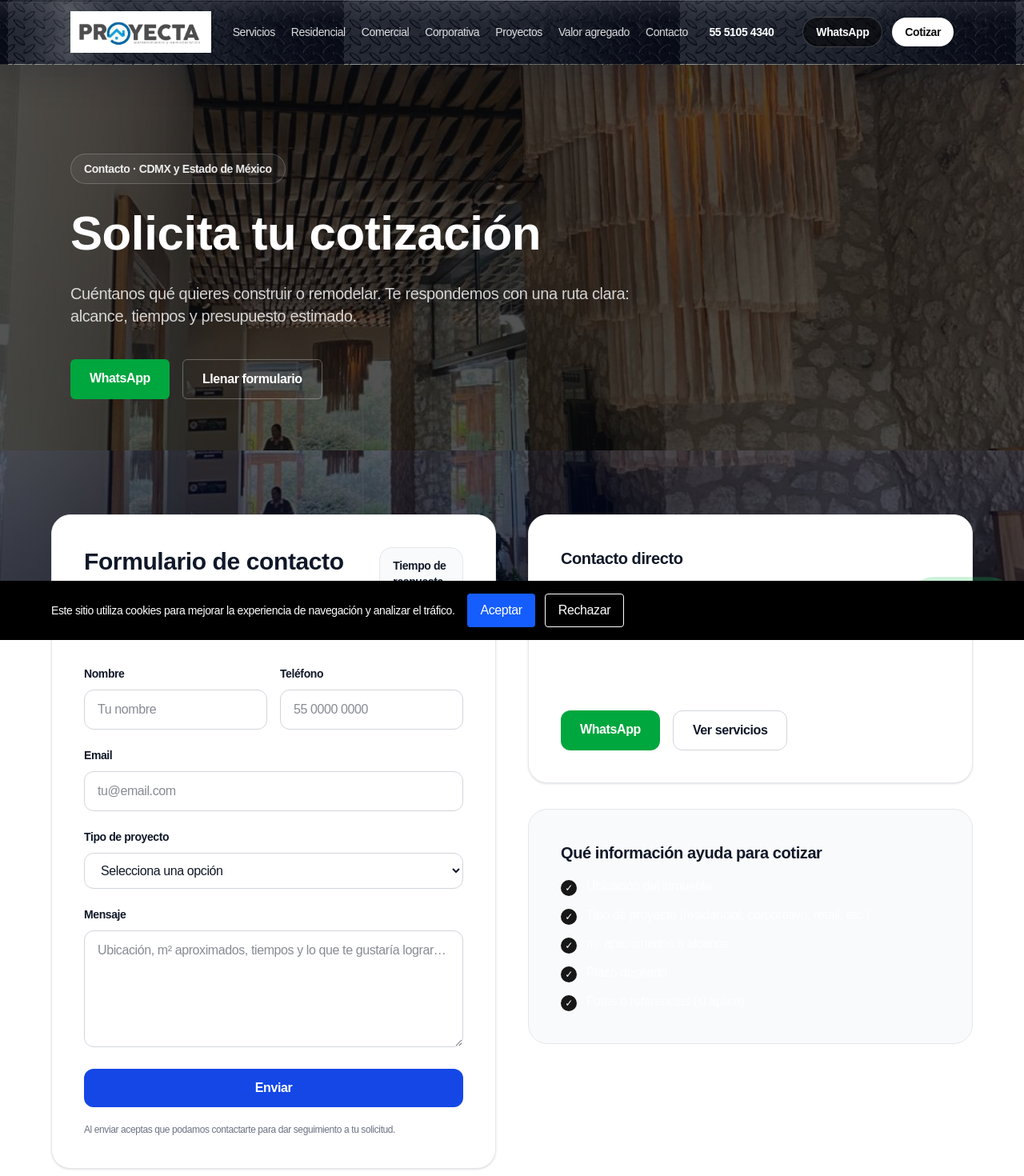
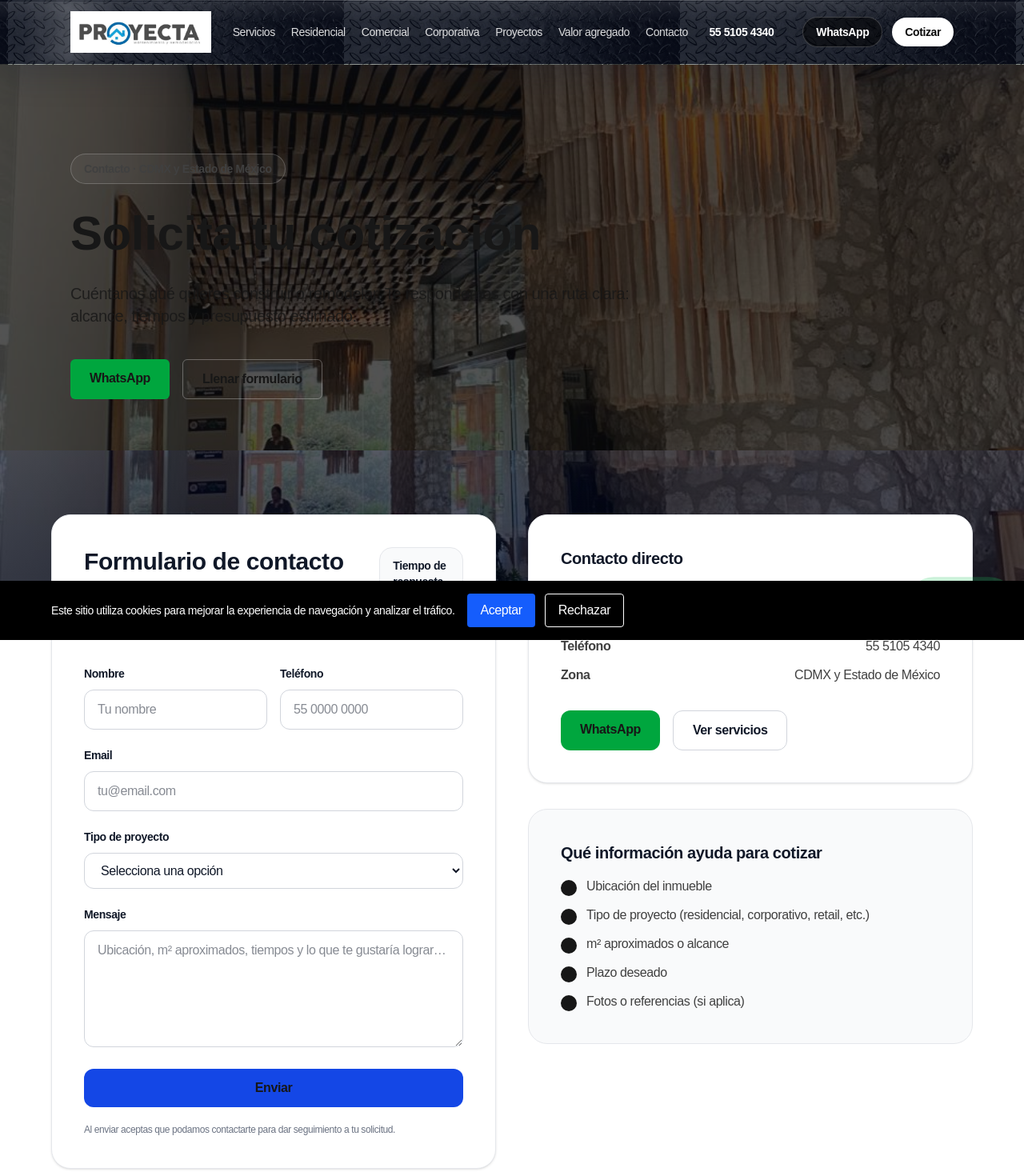
Before and after one commit to caprivara86/proyectaremodela, a Next.js app: page /contacto in a window 1280 px wide. Shown: the top 1470 px of the page at 80% size. Built offline with nearby package versions, Linux system fonts and the light colour scheme.

Commit message:
UI: correcciones de contraste en servicios y contacto (texto visible en tarjetas y secciones)

```diff
--- a/src/app/contacto/page.tsx
+++ b/src/app/contacto/page.tsx
@@ -82,8 +82,8 @@ export default function ContactoPage() {
         </div>
 
         <div className="relative max-w-6xl mx-auto px-6 pt-28 pb-16">
-          <div className="max-w-3xl text-white">
-            <p className="inline-flex items-center gap-2 rounded-full border border-white/20 bg-white/5 px-4 py-2 text-sm font-semibold text-white/90">
+          <div className="max-w-3xl text-neutral-900">
+            <p className="inline-flex items-center gap-2 rounded-full border border-white/20 bg-white/5 px-4 py-2 text-sm font-semibold text-neutral-700">
               Contacto · CDMX y Estado de México
             </p>
 
@@ -91,7 +91,7 @@ export default function ContactoPage() {
               Solicita tu cotización
             </h1>
 
-            <p className="mt-6 text-lg md:text-xl text-white/80">
+            <p className="mt-6 text-lg md:text-xl text-neutral-900/80">
               Cuéntanos qué quieres construir o remodelar. Te respondemos con una ruta clara: alcance, tiempos y presupuesto estimado.
             </p>
 
@@ -100,14 +100,14 @@ export default function ContactoPage() {
                 href={`https://wa.me/${WHATSAPP_PHONE}?text=${WHATSAPP_TEXT}`}
                 target="_blank"
                 rel="noopener noreferrer"
-                className="inline-flex justify-center rounded-md bg-green-600 px-6 py-3 font-semibold text-white hover:brightness-95 transition"
+                className="inline-flex justify-center rounded-md bg-green-600 px-6 py-3 font-semibold text-neutral-900 hover:brightness-95 transition"
               >
                 WhatsApp
               </a>
 
               <a
                 href="#form"
-                className="inline-flex justify-center rounded-md border border-white/30 px-6 py-3 font-semibold text-white hover:bg-black/50 transition"
+                className="inline-flex justify-center rounded-md border border-white/30 px-6 py-3 font-semibold text-neutral-900 hover:bg-black/50 transition"
               >
                 Llenar formulario
               </a>
@@ -219,7 +219,7 @@ export default function ContactoPage() {
               <button
                 type="submit"
                 disabled={status === "loading"}
-                className="w-full rounded-xl bg-blue-700 px-6 py-3 font-semibold text-white hover:bg-blue-800 transition disabled:opacity-60"
+                className="w-full rounded-xl bg-blue-700 px-6 py-3 font-semibold text-neutral-900 hover:bg-blue-800 transition disabled:opacity-60"
               >
                 {status === "loading" ? "Enviando…" : "Enviar"}
               </button>
@@ -237,7 +237,7 @@ export default function ContactoPage() {
                 Si prefieres, contáctanos por WhatsApp. Te ayudamos a definir el mejor camino para tu remodelación.
               </p>
 
-              <div className="mt-6 space-y-3 text-white/90">
+              <div className="mt-6 space-y-3 text-neutral-700">
                 <div className="flex items-center justify-between">
                   <span className="font-semibold">Teléfono</span>
                   <span>55 5105 4340</span>
@@ -253,7 +253,7 @@ export default function ContactoPage() {
                   href={`https://wa.me/${WHATSAPP_PHONE}?text=${WHATSAPP_TEXT}`}
                   target="_blank"
                   rel="noopener noreferrer"
-                  className="inline-flex justify-center rounded-xl bg-green-600 px-6 py-3 font-semibold text-white hover:brightness-95 transition"
+                  className="inline-flex justify-center rounded-xl bg-green-600 px-6 py-3 font-semibold text-neutral-900 hover:brightness-95 transition"
                 >
                   WhatsApp
                 </a>
@@ -268,7 +268,7 @@ export default function ContactoPage() {
 
             <div className="rounded-3xl border border-gray-200 bg-gray-50 p-8 md:p-10">
               <h3 className="text-xl font-semibold">Qué información ayuda para cotizar</h3>
-              <ul className="mt-4 space-y-3 text-white/90">
+              <ul className="mt-4 space-y-3 text-neutral-700">
                 {[
                   "Ubicación del inmueble",
                   "Tipo de proyecto (residencial, corporativo, retail, etc.)",
@@ -277,7 +277,7 @@ export default function ContactoPage() {
                   "Fotos o referencias (si aplica)",
                 ].map((i) => (
                   <li key={i} className="flex items-start gap-3">
-                    <span className="mt-1 inline-flex h-5 w-5 items-center justify-center rounded-full bg-neutral-900 text-white text-xs">
+                    <span className="mt-1 inline-flex h-5 w-5 items-center justify-center rounded-full bg-neutral-900 text-neutral-900 text-xs">
                       ✓
                     </span>
                     <span>{i}</span>
--- a/src/app/servicios/page.tsx
+++ b/src/app/servicios/page.tsx
@@ -1,32 +1,32 @@
 import Image from "next/image";
 
 const WHATSAPP_PHONE = "525551054340";
-const WHATSAPP_TEXT = encodeURIComponent("Hola, quiero una cotización para una remodelación. ¿Me pueden apoyar?");
+const WHATSAPP_TEXT = encodeURIComponent("Hola, quiero una cotización para una remodelación. ¿Me pueden apoyar✓");
 
 const services = [
   {
     title: "Remodelación Residencial Premium",
     desc: "Transformamos viviendas de nivel medio y alto con acabados premium, planeación estructurada y supervisión constante.",
     bullets: ["Diagnóstico y alcance", "Presupuesto y cronograma", "Ejecución y acabados", "Entrega y garantía"],
-    icon: "🏡",
+    icon: "",
   },
   {
     title: "Remodelación Comercial / Retail",
     desc: "Adecuación y expansión de negocios, franquicias y conceptos boutique bajo estándares de marca y operación.",
     bullets: ["Lineamientos de marca", "Coordinación de proveedores", "Operación sin fricción", "Control de cambios"],
-    icon: "🏬",
+    icon: "",
   },
   {
     title: "Ejecución Corporativa",
     desc: "Proyectos empresariales con control presupuestal, cronogramas definidos, reporteo y cumplimiento contractual.",
     bullets: ["Control financiero", "Bitácora y reportes", "Supervisión técnica", "Cumplimiento de tiempos"],
-    icon: "🏢",
+    icon: "",
   },
   {
     title: "Mantenimiento Profesional",
     desc: "Mantenimiento preventivo y correctivo para inmuebles corporativos y comerciales con respuesta y seguimiento.",
     bullets: ["Programas preventivos", "Correctivos y urgencias", "Evidencia y cierre", "Atención continua"],
-    icon: "🧰",
+    icon: "",
   },
 ];
 
@@ -70,7 +70,7 @@ export default function Servicios() {
               </a>
 
               <a
-                href={`https://wa.me/${WHATSAPP_PHONE}?text=${WHATSAPP_TEXT}`}
+                href={`https://wa.me/${WHATSAPP_PHONE}✓text=${WHATSAPP_TEXT}`}
                 target="_blank"
                 rel="noopener noreferrer"
                 className="inline-flex justify-center rounded-md border border-white/30 px-6 py-3 font-semibold text-white hover:bg-black/50 transition"
@@ -87,8 +87,8 @@ export default function Servicios() {
         <div className="max-w-6xl mx-auto">
           <div className="flex flex-col md:flex-row md:items-end md:justify-between gap-6">
             <div>
-              <h2 className="text-3xl md:text-4xl font-bold">Soluciones completas</h2>
-              <p className="mt-4 text-gray-600 max-w-2xl">
+              <h2 className="text-3xl md:text-4xl font-bold text-white">Soluciones completas</h2>
+              <p className="mt-4 max-w-2xl text-white/90">
                 Metodología clara, supervisión y control de cambios para entregar calidad predecible.
               </p>
             </div>
@@ -114,7 +114,7 @@ export default function Servicios() {
                   </div>
                 </div>
 
-                <ul className="mt-6 grid grid-cols-1 sm:grid-cols-2 gap-3 text-sm text-white/90">
+                <ul className="mt-6 grid grid-cols-1 sm:grid-cols-2 gap-3 text-sm text-neutral-700">
                   {s.bullets.map((b) => (
                     <li key={b} className="flex items-start gap-2">
                       <span className="mt-0.5 inline-flex h-5 w-5 items-center justify-center rounded-full bg-neutral-900 text-white text-xs">
@@ -130,7 +130,7 @@ export default function Servicios() {
                     href="/contacto"
                     className="inline-flex items-center font-semibold text-blue-700 hover:text-blue-800 transition"
                   >
-                    Solicitar cotización <span className="ml-2">→</span>
+                    Solicitar cotización <span className="ml-2">✓</span>
                   </a>
                 </div>
               </div>
@@ -143,7 +143,7 @@ export default function Servicios() {
       <section className="bg-neutral-950 text-white py-20 px-6">
         <div className="max-w-6xl mx-auto rounded-3xl border border-white/10 bg-white/5 p-10 md:p-12 flex flex-col md:flex-row md:items-center md:justify-between gap-8">
           <div>
-            <h3 className="text-2xl md:text-3xl font-bold">¿Listo para cotizar tu proyecto?</h3>
+            <h3 className="text-2xl md:text-3xl font-bold">¿Listo para cotizar tu proyecto✓</h3>
             <p className="mt-3 text-white/75 max-w-2xl">
               Compártenos el tipo de servicio, ubicación y tiempos. Te respondemos con una ruta clara de trabajo.
             </p>
@@ -156,7 +156,7 @@ export default function Servicios() {
               Solicitar cotización
             </a>
             <a
-              href={`https://wa.me/${WHATSAPP_PHONE}?text=${WHATSAPP_TEXT}`}
+              href={`https://wa.me/${WHATSAPP_PHONE}✓text=${WHATSAPP_TEXT}`}
               target="_blank"
               rel="noopener noreferrer"
               className="inline-flex justify-center rounded-md border border-white/25 px-6 py-3 font-semibold text-white hover:bg-black/50 transition"
```
